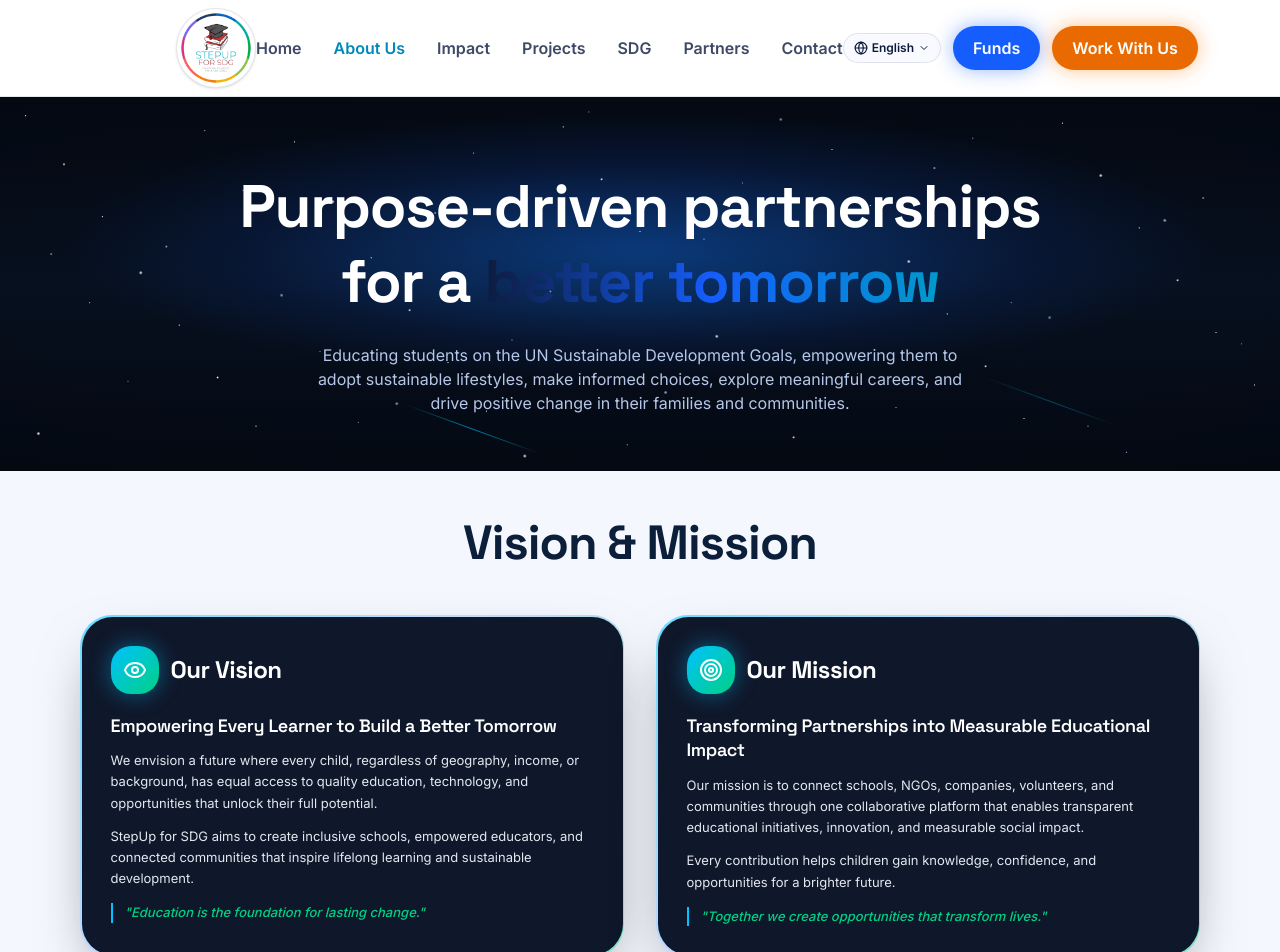
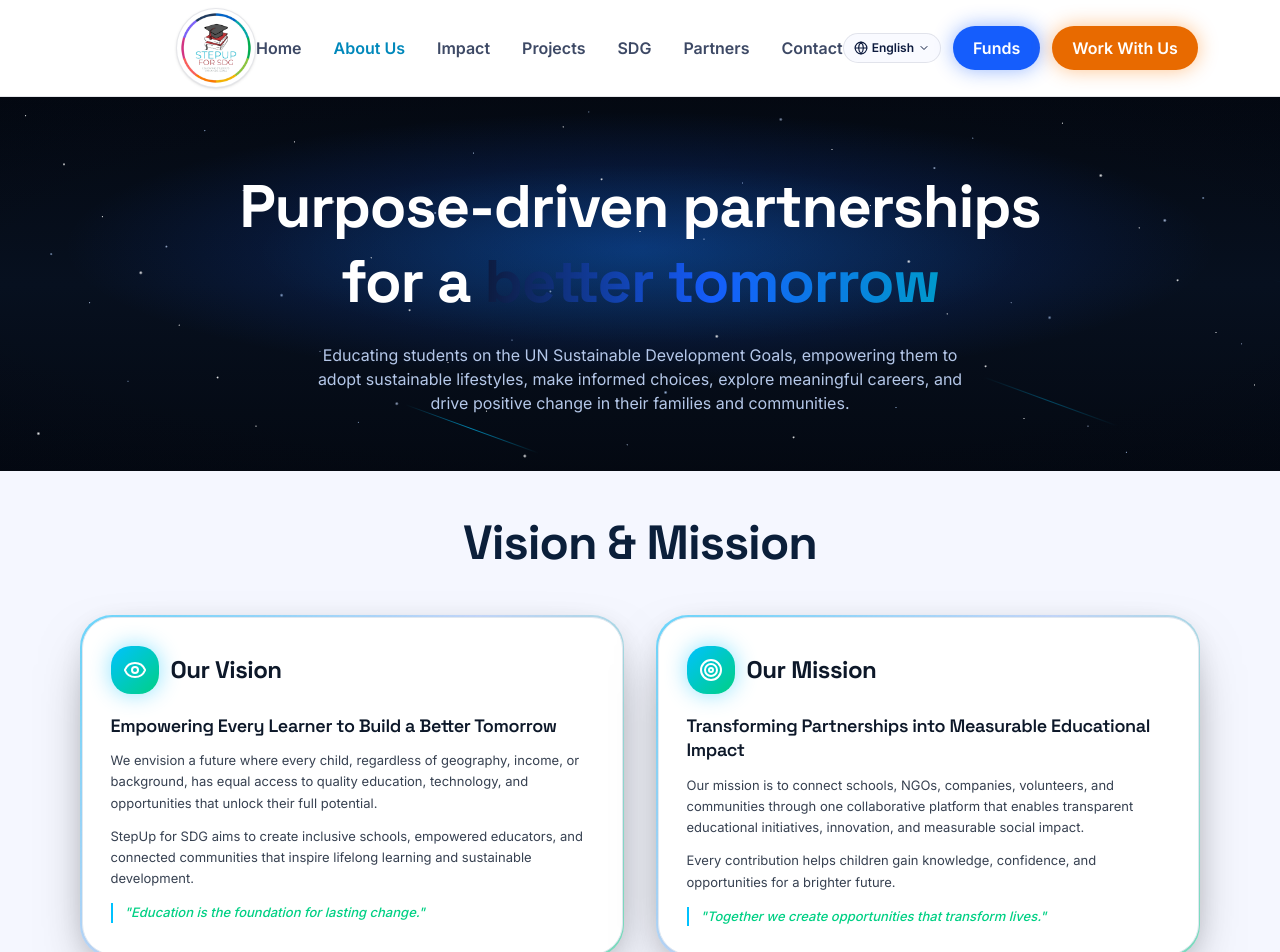
Before and after one commit to pavan290805/stepup-for-sdg, a Next.js app: page /about in a window 1280 px wide. Shown: the top 952 px of the page. Built offline with nearby package versions, Linux system fonts and the light colour scheme.

Commit message:
updated the dashboard

```diff
--- a/app/components/site/VisionMission.tsx
+++ b/app/components/site/VisionMission.tsx
@@ -1,6 +1,7 @@
 "use client";
 
 import { Eye, Target, type LucideIcon } from "lucide-react";
+import { useTheme } from "@/app/components/ThemeProvider";
 
 type CardData = {
   id: string;
@@ -36,25 +37,29 @@ const cards: CardData[] = [
   },
 ];
 
-function Card({ data }: { data: CardData }) {
+function Card({ data, isDark }: { data: CardData; isDark: boolean }) {
   const Icon = data.icon;
+  const bg = isDark ? "#0f172a" : "#ffffff";
+  const headlineColor = isDark ? "#ffffff" : "#0d1829";
+  const eyebrowColor = isDark ? "#ffffff" : "#0d1829";
+  const paraColor = isDark ? "#e2e8f0" : "#374151";
   return (
     <div className="vm-card group relative rounded-[32px] p-[1.5px]">
-      <div className="vm-surface relative flex h-full flex-col gap-5 rounded-[31px] p-6 md:p-7" style={{background: "#0f172a"}}>
+      <div className="vm-surface relative flex h-full flex-col gap-5 rounded-[31px] p-6 md:p-7" style={{background: bg, border: isDark ? "none" : "1px solid #e1e8f0", boxShadow: isDark ? "none" : "0 4px 24px rgba(0,0,0,0.07)"}}>
         <div className="flex items-center gap-3">
           <span className="vm-icon grid h-12 w-12 place-items-center rounded-2xl">
             <Icon className="h-6 w-6 text-white" />
           </span>
-          <h3 className="font-display text-xl font-bold text-white md:text-2xl">
+          <h3 className="font-display text-xl font-bold md:text-2xl" style={{color: eyebrowColor}}>
             {data.eyebrow}
           </h3>
         </div>
         <div className="flex flex-1 flex-col gap-3">
-          <h4 className="font-display text-lg font-semibold leading-snug" style={{color:"#ffffff"}}>
+          <h4 className="font-display text-lg font-semibold leading-snug" style={{color: headlineColor}}>
             {data.headline}
           </h4>
           {data.paragraphs.map((p, i) => (
-            <p key={i} className="text-[13px] leading-relaxed" style={{color:"#e2e8f0"}}>
+            <p key={i} className="text-[13px] leading-relaxed" style={{color: paraColor}}>
               {p}
             </p>
           ))}
@@ -68,6 +73,8 @@ function Card({ data }: { data: CardData }) {
 }
 
 export function VisionMission() {
+  const { theme } = useTheme();
+  const isDark = theme === "dark";
   return (
     <section className="vm-section relative overflow-hidden">
       <div className="mx-auto max-w-3xl text-center">
@@ -77,7 +84,7 @@ export function VisionMission() {
       </div>
       <div className="mx-auto mt-12 grid w-full max-w-[1120px] grid-cols-1 gap-8 md:grid-cols-2">
         {cards.map((c) => (
-          <Card key={c.id} data={c} />
+          <Card key={c.id} data={c} isDark={isDark} />
         ))}
       </div>
     </section>
```
